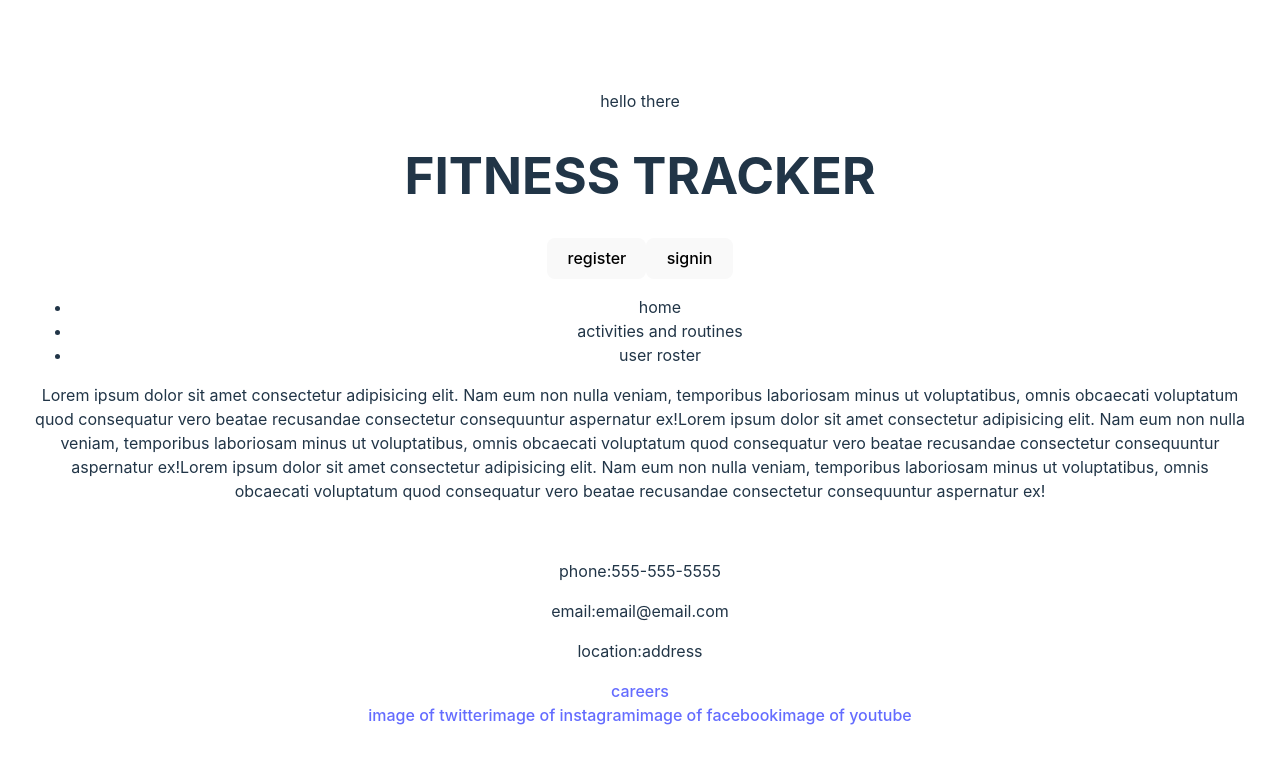
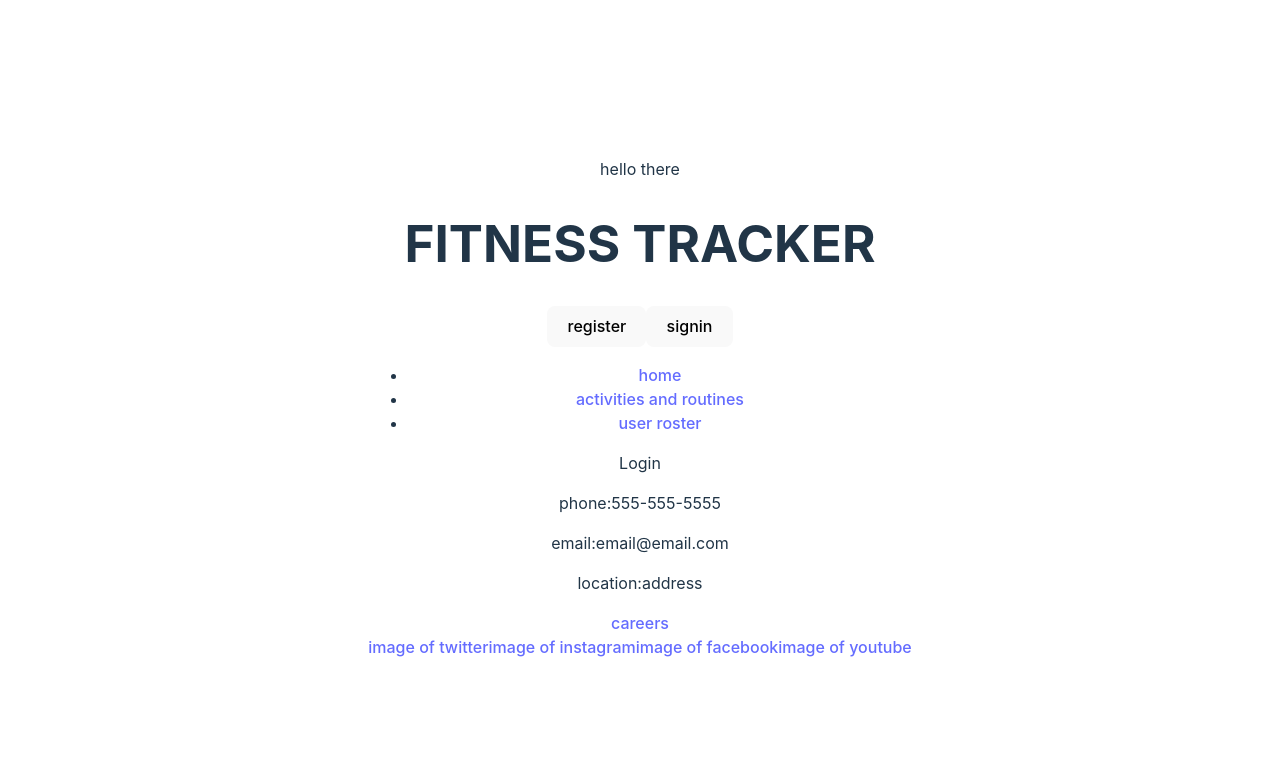
Before and after one commit to choilin310/fitness-tracker-starter, a React (Vite) app in the folder client/: page /signin in a window 1280 px wide. Shown: the top 764 px of the page. Built offline with nearby package versions, Linux system fonts and the light colour scheme; no server answers.

Commit message:
basic setup

```diff
--- a/client/src/App.jsx
+++ b/client/src/App.jsx
@@ -2,12 +2,15 @@ import { useState, useEffect} from 'react'
 import reactLogo from './assets/react.svg'
 import viteLogo from '/vite.svg'
 import './App.css'
-import { Router,Navigate,Route,Routes} from 'react-router-dom'
+import { Router,useNavigate,Route,Routes, Link} from 'react-router-dom'
 import Register from './components/Register'
+import PageContainer from './components/PageContainer'
+import Footer from './components/Footer'
 
 function App() {
   const [healthMessage,setHealthMessage] = useState("");
   const [error,setError] = useState(null);
+  const Navigate = useNavigate();
   useEffect(()=>{
     async function checkHealth(){
 
@@ -25,7 +28,7 @@ function App() {
     checkHealth();
   },[])
 
-  function Landingpage(){
+  function HeadingOfPage(){
 
     return(
       <div>
@@ -33,50 +36,30 @@ function App() {
     <p>{healthMessage}</p>
       <div className="headingContainer">
         <h1>FITNESS TRACKER</h1>
-        <button id="registerButton" onClick = {()=>{<Navigate to="/api/users/register"/>}}>register</button>
-        <button id="signinButton" onClick = {()=>{<Navigate to="/api/users/login"/>}}>signin</button>
+        <button id="registerButton" onClick = {()=>{Navigate("/register")}}>register</button>
+        <button id="signinButton" onClick = {()=>{Navigate("/login")}}>signin</button>
           <div className='nav'>
             <ul>
-              <li>home</li>
-              <li>activities and routines</li>
-              <li>user roster</li>
+              <li><Link to="/">home</Link></li>
+              <li><Link to="/activities-and-routines">activities and routines</Link></li>
+              <li><Link to="/usre-roster">user roster</Link></li>
             </ul>
           </div>
       </div>
-      <div className="BodyContainer">
-        <section id="headlinerArticle">
-          <p>Lorem ipsum dolor sit amet consectetur adipisicing elit. Nam eum non nulla veniam, temporibus laboriosam minus ut voluptatibus, omnis obcaecati voluptatum quod consequatur vero beatae recusandae consectetur consequuntur aspernatur ex!Lorem ipsum dolor sit amet consectetur adipisicing elit. Nam eum non nulla veniam, temporibus laboriosam minus ut voluptatibus, omnis obcaecati voluptatum quod consequatur vero beatae recusandae consectetur consequuntur aspernatur ex!Lorem ipsum dolor sit amet consectetur adipisicing elit. Nam eum non nulla veniam, temporibus laboriosam minus ut voluptatibus, omnis obcaecati voluptatum quod consequatur vero beatae recusandae consectetur consequuntur aspernatur ex!</p>
-          <img src="" alt="" />
-
-        </section>
-
-      </div>
-      <div className="footerContainer">
-        <div id="contactInfo">
-          <p>phone:555-555-5555</p>
-          <p>email:email@email.com</p>
-          <p>location:address</p>
-          <a href="">careers</a>
-        </div>
-        <div id="socialMedia">
-          <a href="">image of twitter</a>
-          <a href="">image of instagram</a>
-          <a href="">image of facebook</a>
-          <a href="">image of youtube</a>
-        </div>
-
-      </div>
-
     </div>
     );
 
   }
 
-  <Routes>
-    <Route path="/api/users/register" element={<Register/>}/>
-  </Routes>
+
   return (
-    <Landingpage/>
+    <div className="app">
+    <HeadingOfPage/>
+    <PageContainer/>
+    <Footer/>
+    </div>
+
+
   )
 }
 
--- /dev/null
+++ b/client/src/components/Footer.jsx
@@ -0,0 +1,22 @@
+import React from 'react'
+
+export default function Footer() {
+  return (
+    <div>
+        <div className="footerContainer">
+        <div id="contactInfo">
+          <p>phone:555-555-5555</p>
+          <p>email:email@email.com</p>
+          <p>location:address</p>
+          <a href="">careers</a>
+        </div>
+        <div id="socialMedia">
+          <a href="">image of twitter</a>
+          <a href="">image of instagram</a>
+          <a href="">image of facebook</a>
+          <a href="">image of youtube</a>
+        </div>
+      </div>
+    </div>
+  )
+}
--- /dev/null
+++ b/client/src/components/LandingPage.jsx
@@ -0,0 +1,27 @@
+import React from "react";
+
+export default function LandingPage() {
+  return (
+    <div>
+      <div className="BodyContainer">
+        <section id="headlinerArticle">
+          <p>
+            Lorem ipsum dolor sit amet consectetur adipisicing elit. Nam eum non
+            nulla veniam, temporibus laboriosam minus ut voluptatibus, omnis
+            obcaecati voluptatum quod consequatur vero beatae recusandae
+            consectetur consequuntur aspernatur ex!Lorem ipsum dolor sit amet
+            consectetur adipisicing elit. Nam eum non nulla veniam, temporibus
+            laboriosam minus ut voluptatibus, omnis obcaecati voluptatum quod
+            consequatur vero beatae recusandae consectetur consequuntur
+            aspernatur ex!Lorem ipsum dolor sit amet consectetur adipisicing
+            elit. Nam eum non nulla veniam, temporibus laboriosam minus ut
+            voluptatibus, omnis obcaecati voluptatum quod consequatur vero
+            beatae recusandae consectetur consequuntur aspernatur ex!
+          </p>
+          <img src="" alt="" />
+        </section>
+      </div>
+
+    </div>
+  );
+}
--- a/client/src/components/Login.jsx
+++ b/client/src/components/Login.jsx
@@ -0,0 +1,7 @@
+import React from 'react'
+
+export default function Login() {
+  return (
+    <div>Login</div>
+  )
+}
--- /dev/null
+++ b/client/src/components/PageContainer.jsx
@@ -0,0 +1,17 @@
+import React from 'react'
+import { Router,useNavigate,Route,Routes, Link} from 'react-router-dom'
+import LandingPage from './LandingPage'
+import Register from './Register'
+import Login from './Login'
+
+export default function PageContainer() {
+  return (
+    <div>
+      <Routes>
+        <Route path="/" element={<LandingPage/>}/>
+        <Route path="/register" element={<Register/>}/>
+        <Route path="/signin" element={<Login/>}/>
+      </Routes>
+    </div>
+  )
+}
```
Also changed, not shown: client/src/components/ActivitiesAndRoutines.jsx (+7 -0 lines), client/src/components/Users.jsx (+7 -0 lines).
